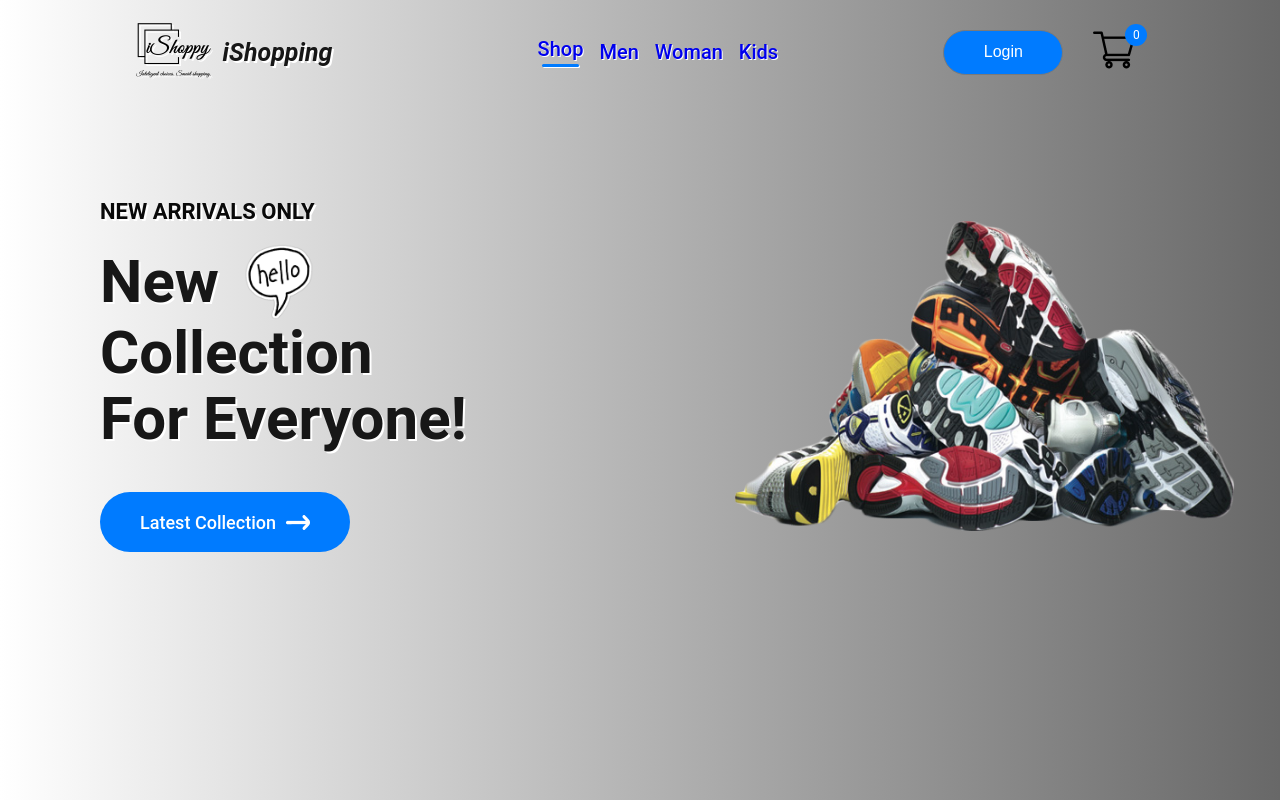
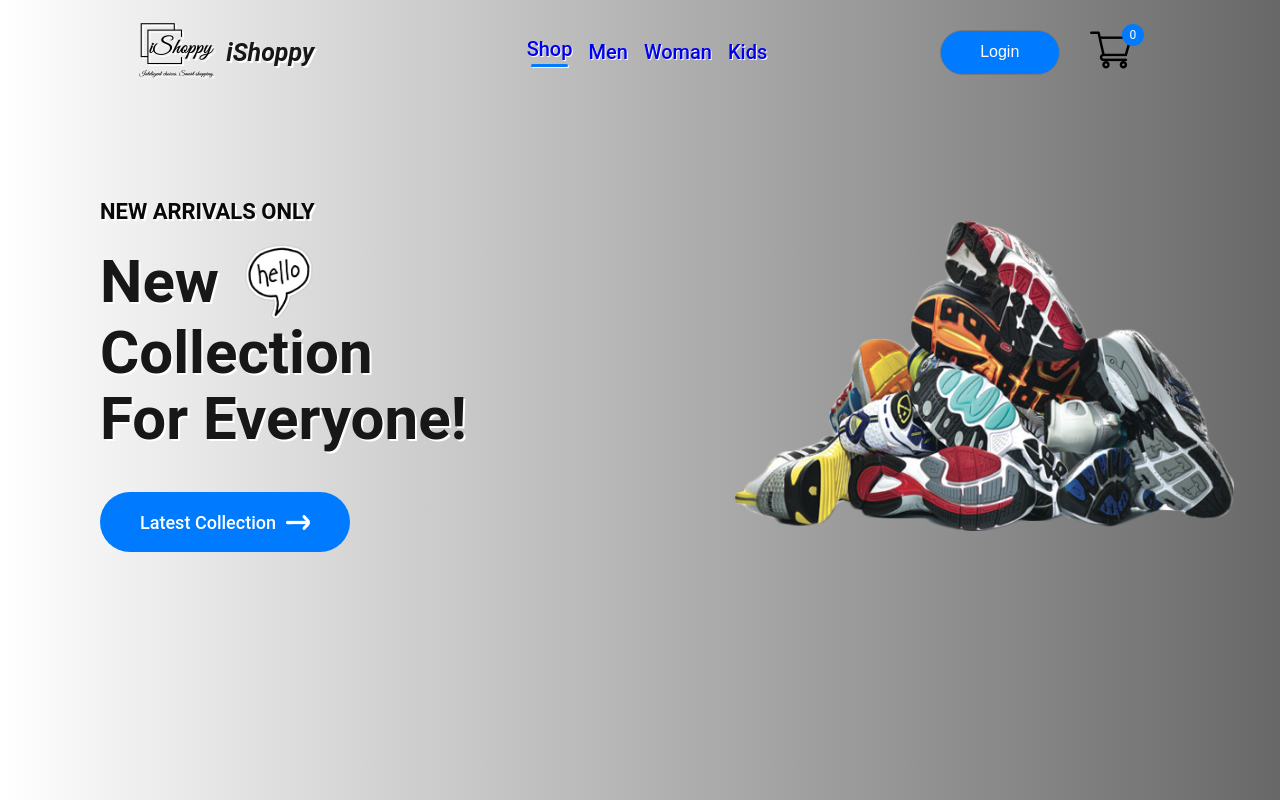
Before and after one commit to GrzesieK90/iShoppy_Frontend, a React (Create React App) app: page / in a window 1280 px wide. Shown: the top 800 px of the page. Built offline with nearby package versions, Linux system fonts and the light colour scheme.

Commit message:
Update due to errors

```diff
--- a/src/Components/Navbar/Navbar.jsx
+++ b/src/Components/Navbar/Navbar.jsx
@@ -41,7 +41,7 @@ const Navbar = () => {
       <Link style={{ textDecoration: 'none' }} to='/'>
         <div className='nav-logo' onClick={() => { setMenu('shop'); }}>
           <img src={logo} alt='' />
-          <p><i>iShopping</i></p>
+          <p><i>iShoppy</i></p>
         </div>
       </Link>
       <img className='nav-dropdown' onClick={dropdown_toggle} src={nav_dropdown} alt="" />
```
